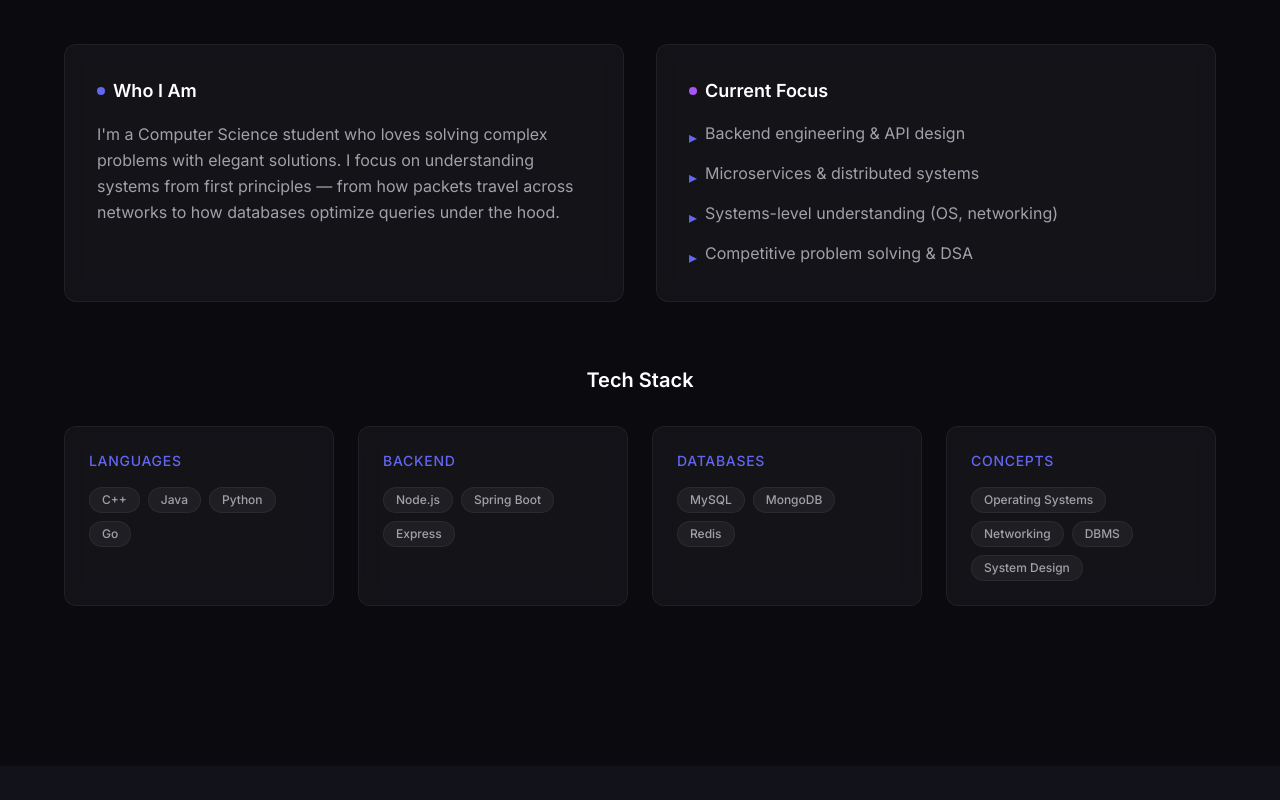
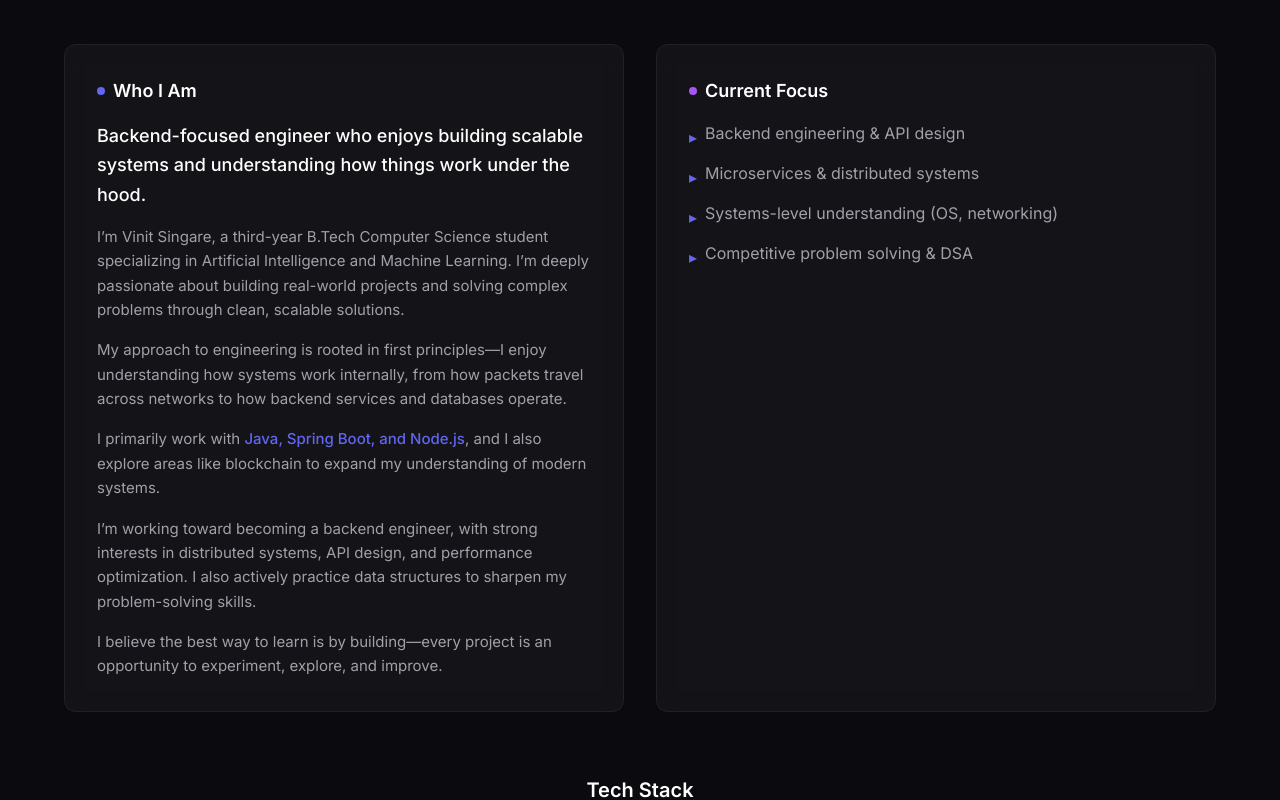
Before and after one commit to vinitsingare/vinitsingare-portfolio, a Next.js app: page / in a window 1280 px wide. Shown: the part 1020-1820 px from the top of the page. Built offline with nearby package versions, Linux system fonts and the light colour scheme.

Commit message:
Significantly improved Download Resume button visibility

```diff
--- a/src/components/About.tsx
+++ b/src/components/About.tsx
@@ -27,12 +27,33 @@ export default function About() {
               <span className="w-2 h-2 rounded-full bg-[var(--color-accent-blue)]" />
               Who I Am
             </h3>
-            <p className="text-[var(--color-text-secondary)] leading-relaxed">
-              I&apos;m a Computer Science student who loves solving complex problems with
-              elegant solutions. I focus on understanding systems from first
-              principles — from how packets travel across networks to how
-              databases optimize queries under the hood.
-            </p>
+           <p className="text-[var(--color-text-heading)] text-lg font-medium mb-4 leading-relaxed">
+    Backend-focused engineer who enjoys building scalable systems and understanding how things work under the hood.
+  </p>
+
+  <div className="text-[var(--color-text-secondary)] leading-relaxed space-y-4 text-[15px] max-w-xl">
+
+    <p>
+      I’m Vinit Singare, a third-year B.Tech Computer Science student specializing in Artificial Intelligence and Machine Learning. I’m deeply passionate about building real-world projects and solving complex problems through clean, scalable solutions.
+    </p>
+
+    <p>
+      My approach to engineering is rooted in first principles—I enjoy understanding how systems work internally, from how packets travel across networks to how backend services and databases operate.
+    </p>
+
+    <p>
+      I primarily work with <span className="text-[var(--color-accent-blue)] font-medium">Java, Spring Boot, and Node.js</span>, and I also explore areas like blockchain to expand my understanding of modern systems.
+    </p>
+
+    <p>
+      I’m working toward becoming a backend engineer, with strong interests in distributed systems, API design, and performance optimization. I also actively practice data structures to sharpen my problem-solving skills.
+    </p>
+
+    <p>
+      I believe the best way to learn is by building—every project is an opportunity to experiment, explore, and improve.
+    </p>
+    </div>
+
           </div>
           <div className="glass rounded-xl p-8">
             <h3 className="text-lg font-semibold text-[var(--color-text-heading)] mb-4 flex items-center gap-2">
--- a/src/components/Hero.tsx
+++ b/src/components/Hero.tsx
@@ -47,7 +47,7 @@ export default function Hero() {
           <a
             href="/resume.pdf"
             target="_blank"
-            className="px-8 py-3 rounded-lg border border-[var(--color-border)] bg-[rgba(var(--color-accent-blue),0.05)] text-[var(--color-text-secondary)] font-medium hover:bg-[rgba(var(--color-accent-blue),0.1)] hover:border-[var(--color-accent-blue)] hover:text-[var(--color-text-heading)] transition-all"
+            className="px-8 py-3 rounded-lg border-2 border-[var(--color-accent-blue)] bg-[rgba(var(--color-accent-blue),0.15)] text-[var(--color-text-heading)] font-semibold hover:bg-[rgba(var(--color-accent-blue),0.25)] hover:shadow-[0_0_15px_rgba(99,102,241,0.2)] transition-all"
           >
             Download Resume
           </a>
```
